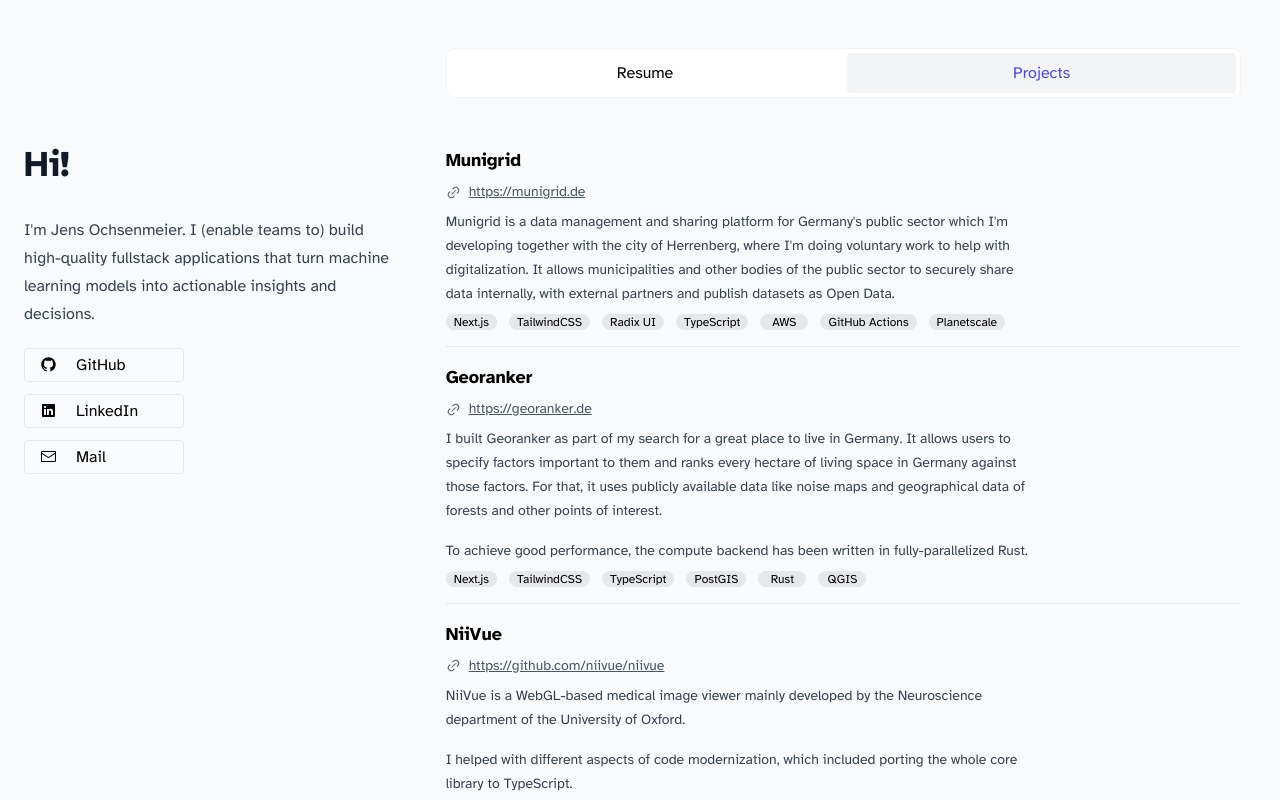
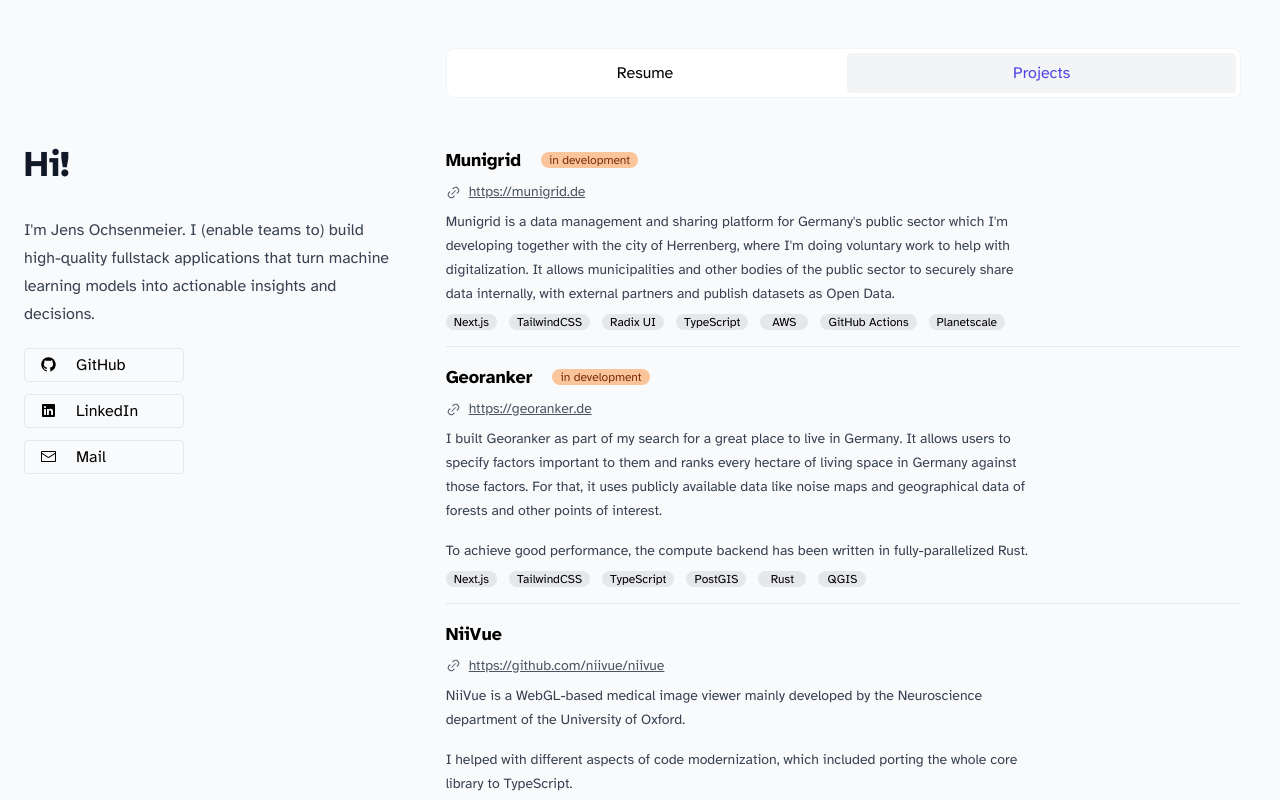
Before and after one commit to jens-ox/blog, a Next.js app: page /projects in a window 1280 px wide. Shown: the top 800 px of the page. Built offline with nearby package versions, Linux system fonts and the light colour scheme.

Commit message:
dev badges

```diff
--- a/app/projects/page.tsx
+++ b/app/projects/page.tsx
@@ -8,11 +8,13 @@
   alt?: string
   description: ReactNode
   tools?: string[]
+  inDev?: boolean
 }
 
 const projects: Project[] = [
   {
     title: 'Munigrid',
+    inDev: true,
     link: 'https://munigrid.de',
     description: (
       <>
@@ -34,6 +36,7 @@
   },
   {
     title: 'Georanker',
+    inDev: true,
     link: 'https://georanker.de',
     description: (
       <>
@@ -139,7 +142,14 @@
             i !== projects.length - 1 && 'border-b border-gray-200 dark:border-gray-600'
           )}
         >
-          <h2 className="font-bold text-lg">{p.title}</h2>
+          <div className="flex items-center gap-5">
+            <h2 className="font-bold text-lg">{p.title}</h2>
+            {p.inDev ? (
+              <span className="text-xs bg-orange-400/50 px-2 rounded-full text-orange-900">
+                in development
+              </span>
+            ) : null}
+          </div>
           <div className="flex gap-8 text-sm text-gray-600 dark:text-gray-400">
             <div className="flex items-center gap-2">
               <Link2Icon />
```
